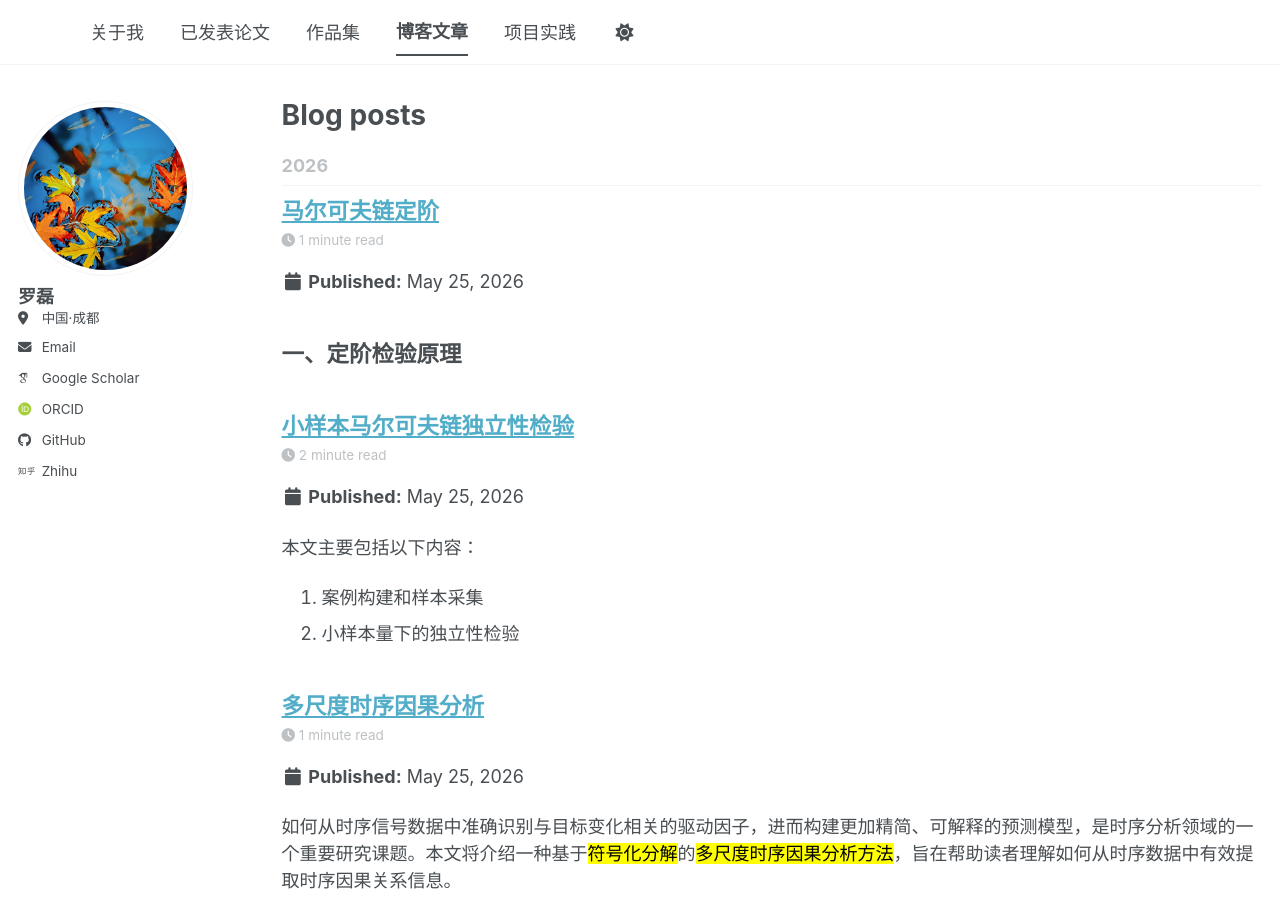
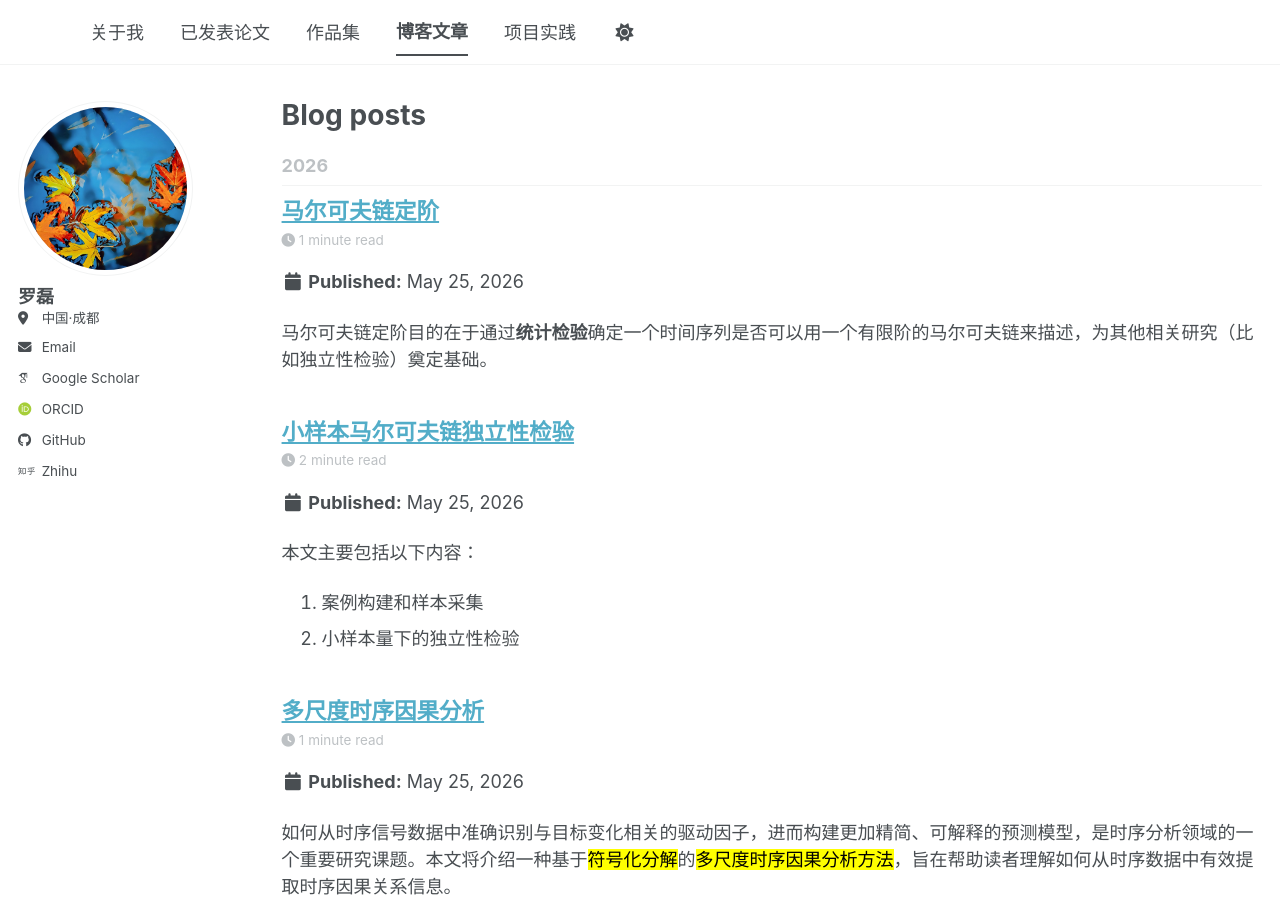
Before and after one commit to Ulti-Dreisteine/academicpages, a Jekyll site: the page built from _pages/year-archive.html, in a window 1280 px wide and 900 px high. Built offline with Jekyll 4.4.1, drawn with Linux system fonts in a browser that asks for light colours; some web fonts are replaced; a script bundle is joined from its source files by our own code; library files that are not in the unit come from our copies; some of the changed lines change nothing that is shown.

Commit message:
更新：调整文档格式，增加分隔线以改善可读性

```diff
--- a/_posts/2026-05-25-马尔可夫链定阶.md
+++ b/_posts/2026-05-25-马尔可夫链定阶.md
@@ -4,9 +4,12 @@
 mathjax: true
 ---
 
+
+马尔可夫链定阶目的在于通过**统计检验**确定一个时间序列是否可以用一个有限阶的马尔可夫链来描述，为其他相关研究（比如独立性检验）奠定基础。
+
+----------------------------------------------------------------------------------------------------
+
 ## 一、定阶检验原理
-
-马尔可夫链定阶目的在于通过**统计检验**确定一个时间序列是否可以用一个有限阶的马尔可夫链来描述，为其他相关研究（比如先前的独立性检验）奠定基础。
 
 ### 1.1 基于块熵的定阶检验
 
@@ -57,6 +60,8 @@
 $$
 I(X_t; X_{t-1}) > 0 \tag{7}
 $$
+
+----------------------------------------------------------------------------------------------------
 
 ## 二、定阶检验案例
 
```
